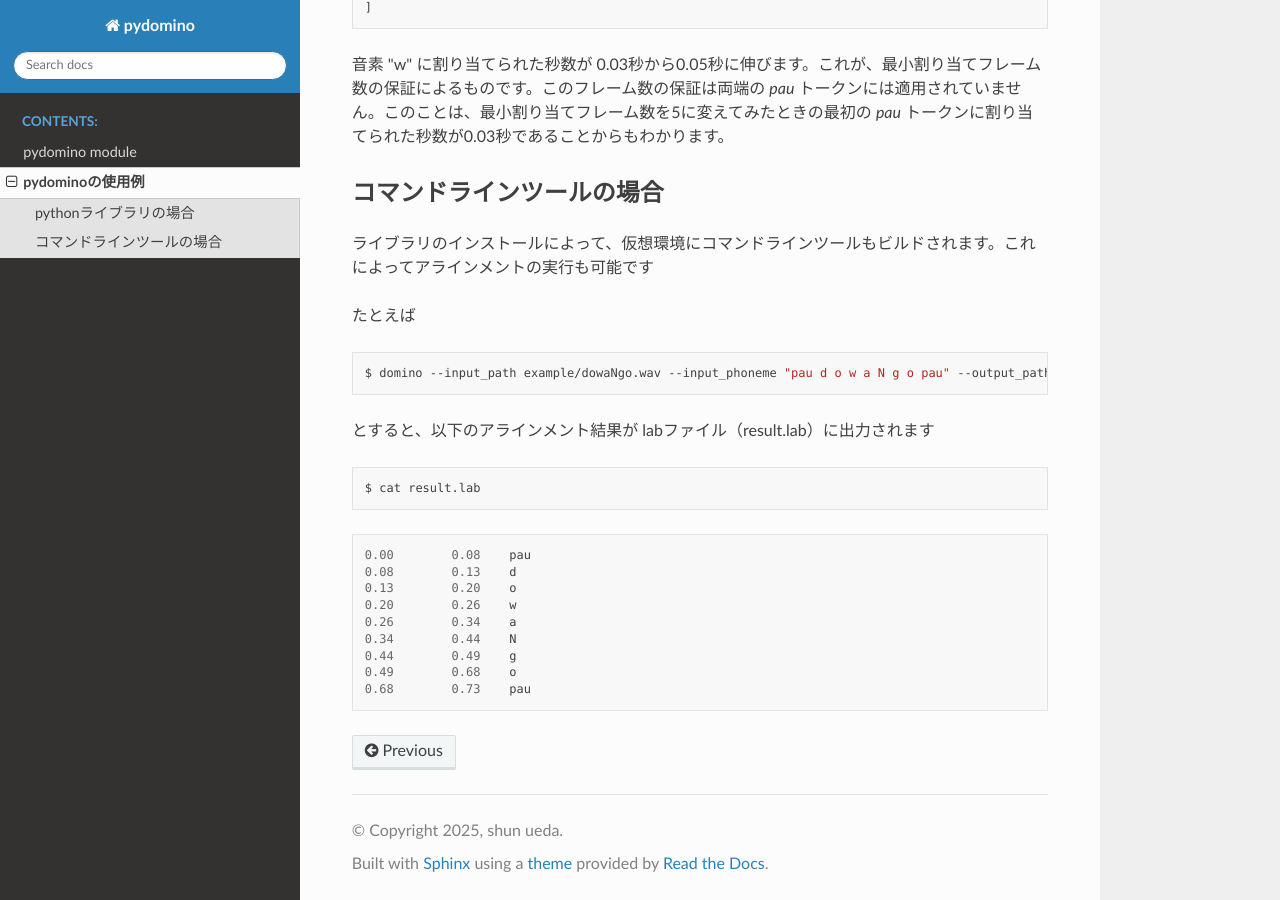
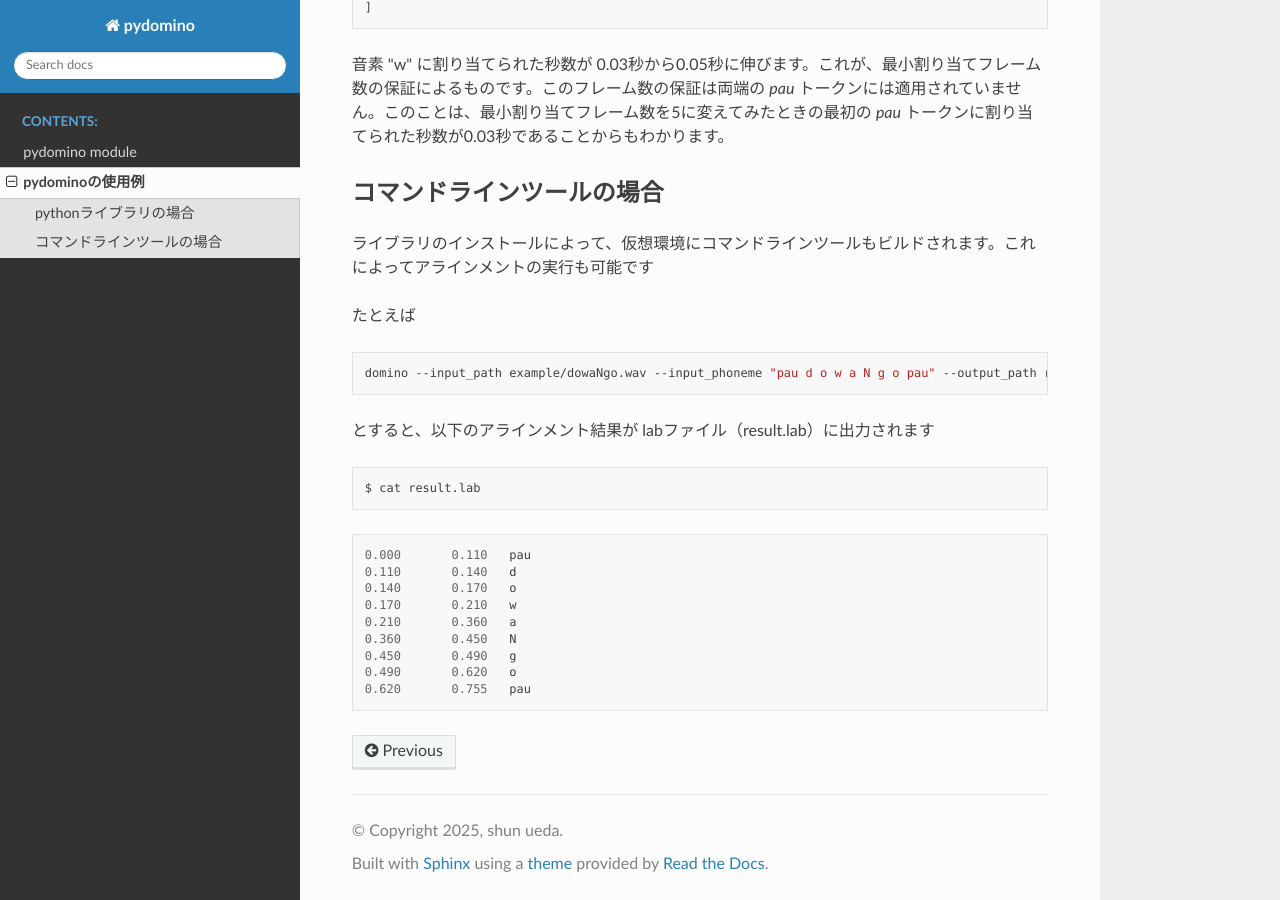
Before and after one commit to DwangoMediaVillage/pydomino, a Sphinx documentation site: the page built from sphinx/source/examples.rst, in a window 1280 px wide and 900 px high, scrolled down 1048 px. Built offline with Sphinx 7.4.7 and the Read the Docs theme 3.1.0, drawn with Linux system fonts in a browser that asks for light colours.

Commit message:
docs: exampleのコマンドラインツールのexample変更

```diff
--- a/sphinx/source/examples.rst
+++ b/sphinx/source/examples.rst
@@ -78,12 +78,12 @@ pythonライブラリの場合
 
 .. code-block:: guess
 
-    0.00	0.08	pau
-    0.08	0.13	d
-    0.13	0.20	o
-    0.20	0.26	w
-    0.26	0.34	a
-    0.34	0.44	N
-    0.44	0.49	g
-    0.49	0.68	o
-    0.68	0.73	pau
+    0.000	0.110	pau
+    0.110	0.140	d
+    0.140	0.170	o
+    0.170	0.210	w
+    0.210	0.360	a
+    0.360	0.450	N
+    0.450	0.490	g
+    0.490	0.620	o
+    0.620	0.755	pau
```
Also changed, not shown: other parts of sphinx/source/examples.rst (+1 -1 lines).
